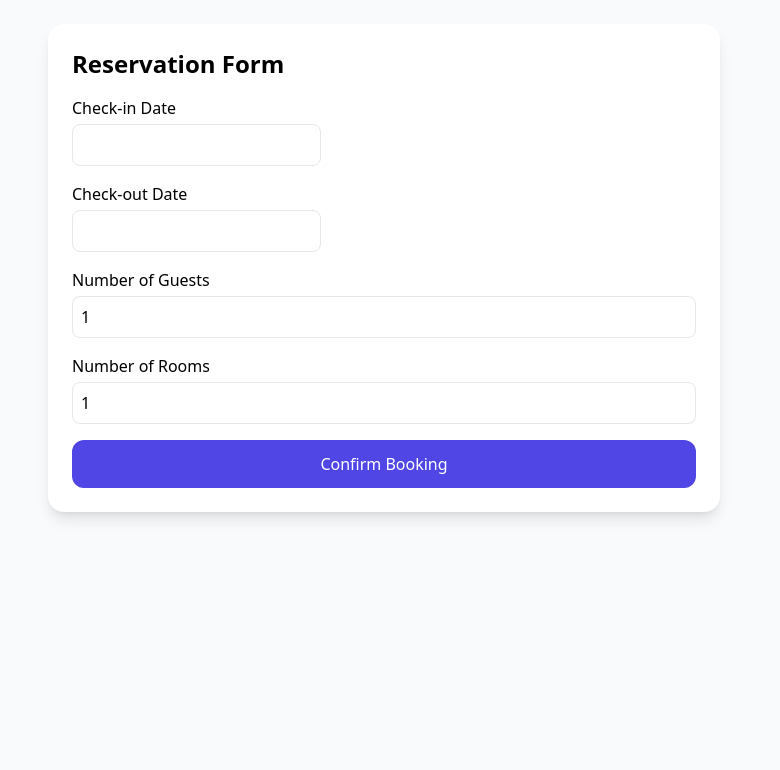
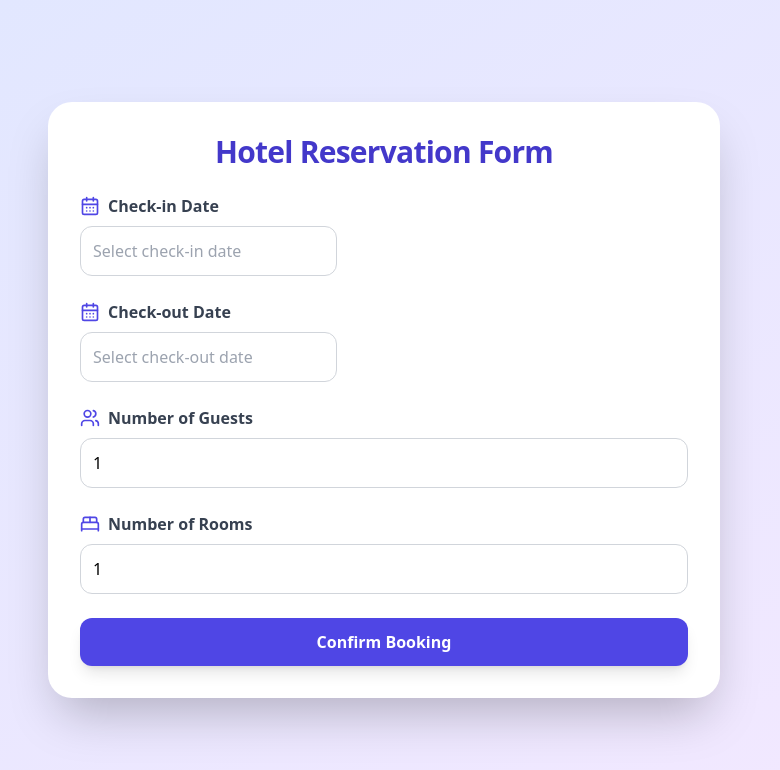
Before and after one commit to ssulochanaherath/hotel_booking, a React (Vite) app: page /book/1 in a window 1280 px wide. Shown: the top 770 px of the page, without its empty margins (256-1036 px from the left). Built offline with nearby package versions, Linux system fonts and the light colour scheme.

Commit message:
Update Booking.tsx

```diff
--- a/src/pages/Booking.tsx
+++ b/src/pages/Booking.tsx
@@ -1,6 +1,7 @@
 import React, { useState } from "react";
 import DatePicker from "react-datepicker";
 import "react-datepicker/dist/react-datepicker.css";
+import { CalendarDays, Users, BedDouble } from "lucide-react";
 
 const BookingPage = () => {
     const [checkIn, setCheckIn] = useState(null);
@@ -9,31 +10,84 @@ const BookingPage = () => {
     const [rooms, setRooms] = useState(1);
 
     const handleBooking = () => {
-        alert("Booking Confirmed!");
+        alert("🎉 Booking Confirmed!");
     };
 
     return (
-        <div className="min-h-screen bg-gray-50 p-6">
-            <div className="max-w-2xl mx-auto bg-white shadow-lg rounded-2xl p-6">
-                <h2 className="text-2xl font-bold mb-4">Reservation Form</h2>
-                <div className="space-y-4">
+        <div className="min-h-screen bg-gradient-to-br from-indigo-100 to-purple-100 flex items-center justify-center p-6">
+            <div className="w-full max-w-2xl bg-white shadow-2xl rounded-3xl p-8 transition-all">
+                <h2 className="text-3xl font-bold text-indigo-700 mb-6 text-center tracking-tight">
+                    Hotel Reservation Form
+                </h2>
+
+                <div className="space-y-6">
+                    {/* Check-in */}
                     <div>
-                        <label className="block mb-1 font-medium">Check-in Date</label>
-                        <DatePicker selected={checkIn} onChange={(date) => setCheckIn(date)} className="w-full border p-2 rounded-lg" />
+                        <label className="block mb-2 text-gray-700 font-semibold flex items-center gap-2">
+                            <CalendarDays className="w-5 h-5 text-indigo-600" />
+                            Check-in Date
+                        </label>
+                        <DatePicker
+                            selected={checkIn}
+                            onChange={(date) => setCheckIn(date)}
+                            className="w-full border border-gray-300 p-3 rounded-xl focus:outline-none focus:ring-2 focus:ring-indigo-400 transition"
+                            placeholderText="Select check-in date"
+                        />
                     </div>
+
+                    {/* Check-out */}
                     <div>
-                        <label className="block mb-1 font-medium">Check-out Date</label>
-                        <DatePicker selected={checkOut} onChange={(date) => setCheckOut(date)} className="w-full border p-2 rounded-lg" />
+                        <label className="block mb-2 text-gray-700 font-semibold flex items-center gap-2">
+                            <CalendarDays className="w-5 h-5 text-indigo-600" />
+                            Check-out Date
+                        </label>
+                        <DatePicker
+                            selected={checkOut}
+                            onChange={(date) => setCheckOut(date)}
+                            className="w-full border border-gray-300 p-3 rounded-xl focus:outline-none focus:ring-2 focus:ring-indigo-400 transition"
+                            placeholderText="Select check-out date"
+                        />
                     </div>
+
+                    {/* Guests */}
                     <div>
-                        <label className="block mb-1 font-medium">Number of Guests</label>
-                        <input type="number" value={guests} onChange={(e) => setGuests(e.target.value)} className="w-full border p-2 rounded-lg" />
+                        <label className="block mb-2 text-gray-700 font-semibold flex items-center gap-2">
+                            <Users className="w-5 h-5 text-indigo-600" />
+                            Number of Guests
+                        </label>
+                        <input
+                            type="number"
+                            min={1}
+                            value={guests}
+                            onChange={(e) => setGuests(e.target.value)}
+                            className="w-full border border-gray-300 p-3 rounded-xl focus:outline-none focus:ring-2 focus:ring-indigo-400 transition"
+                            placeholder="Enter number of guests"
+                        />
                     </div>
+
+                    {/* Rooms */}
                     <div>
-                        <label className="block mb-1 font-medium">Number of Rooms</label>
-                        <input type="number" value={rooms} onChange={(e) => setRooms(e.target.value)} className="w-full border p-2 rounded-lg" />
+                        <label className="block mb-2 text-gray-700 font-semibold flex items-center gap-2">
+                            <BedDouble className="w-5 h-5 text-indigo-600" />
+                            Number of Rooms
+                        </label>
+                        <input
+                            type="number"
+                            min={1}
+                            value={rooms}
+                            onChange={(e) => setRooms(e.target.value)}
+                            className="w-full border border-gray-300 p-3 rounded-xl focus:outline-none focus:ring-2 focus:ring-indigo-400 transition"
+                            placeholder="Enter number of rooms"
+                        />
                     </div>
-                    <button onClick={handleBooking} className="w-full bg-indigo-600 text-white py-3 rounded-xl hover:bg-indigo-700 transition">Confirm Booking</button>
+
+                    {/* Confirm Button */}
+                    <button
+                        onClick={handleBooking}
+                        className="w-full bg-indigo-600 text-white font-semibold py-3 rounded-xl hover:bg-indigo-700 transition duration-300 ease-in-out shadow-lg"
+                    >
+                        Confirm Booking
+                    </button>
                 </div>
             </div>
         </div>
```
